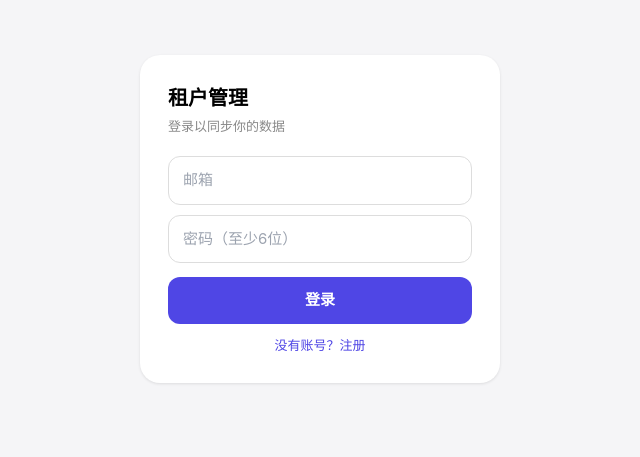
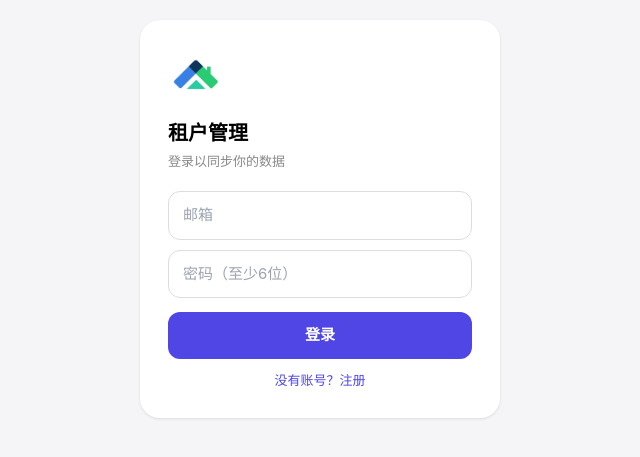
Before and after one commit to deetznutzareyours-alt/tenant-manager, a React (Vite) app: page / in a window 1280 px wide. Shown: the part 181-638 px from the top of the page, without its empty margins (320-960 px from the left). Built offline with nearby package versions, Linux system fonts and the light colour scheme; no server answers.

Commit message:
Add files via upload

```diff
--- a/index.html
+++ b/index.html
@@ -6,6 +6,8 @@
     <meta name="mobile-web-app-capable" content="yes" />
     <meta name="apple-mobile-web-app-capable" content="yes" />
     <meta name="apple-mobile-web-app-status-bar-style" content="black-translucent" />
+    <link rel="icon" type="image/png" href="/logo.png" />
+    <link rel="apple-touch-icon" href="/logo.png" />
     <title>租户管理</title>
     <style>
       html, body { overscroll-behavior: none; touch-action: pan-y; margin: 0; height: 100%; }
--- a/src/AuthGate.jsx
+++ b/src/AuthGate.jsx
@@ -50,6 +50,7 @@ export default function AuthGate({ children }) {
     return (
       <div style={{ minHeight: '100vh', display: 'flex', alignItems: 'center', justifyContent: 'center', background: '#f5f5f7', padding: 20, fontFamily: '-apple-system, system-ui, sans-serif' }}>
         <form onSubmit={handleSubmit} style={{ width: '100%', maxWidth: 360, background: '#fff', borderRadius: 20, padding: 28, boxShadow: '0 1px 3px rgba(0,0,0,0.1)' }}>
+          <img src="/logo.png" alt="" style={{ width: 56, height: 56, borderRadius: 14, marginBottom: 14 }} />
           <h1 style={{ fontSize: 20, fontWeight: 700, marginBottom: 4 }}>租户管理</h1>
           <p style={{ fontSize: 13, color: '#888', marginBottom: 20 }}>{mode === 'signin' ? '登录以同步你的数据' : '创建账号'}</p>
           <input type="email" required placeholder="邮箱" value={email} onChange={(e) => setEmail(e.target.value)} style={inputStyle} />
```
Also changed, not shown: public/logo.png (added).
